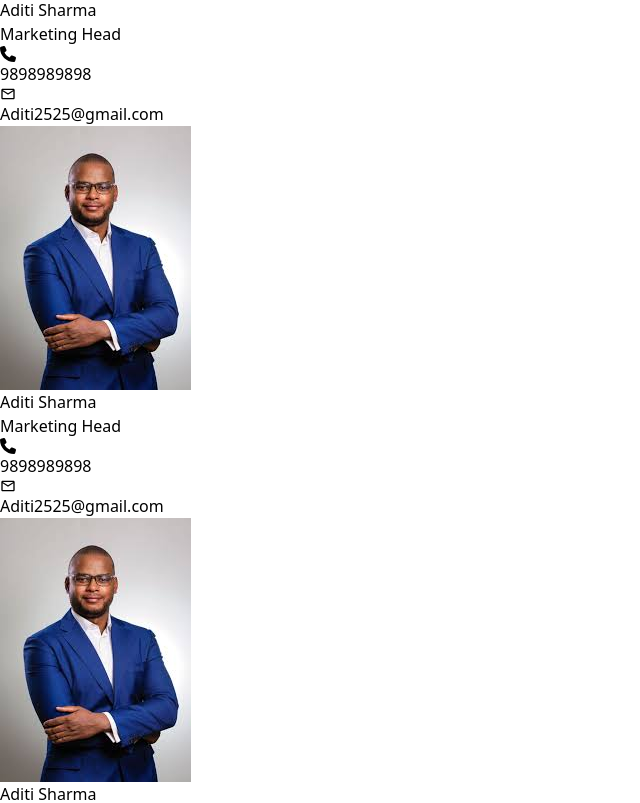
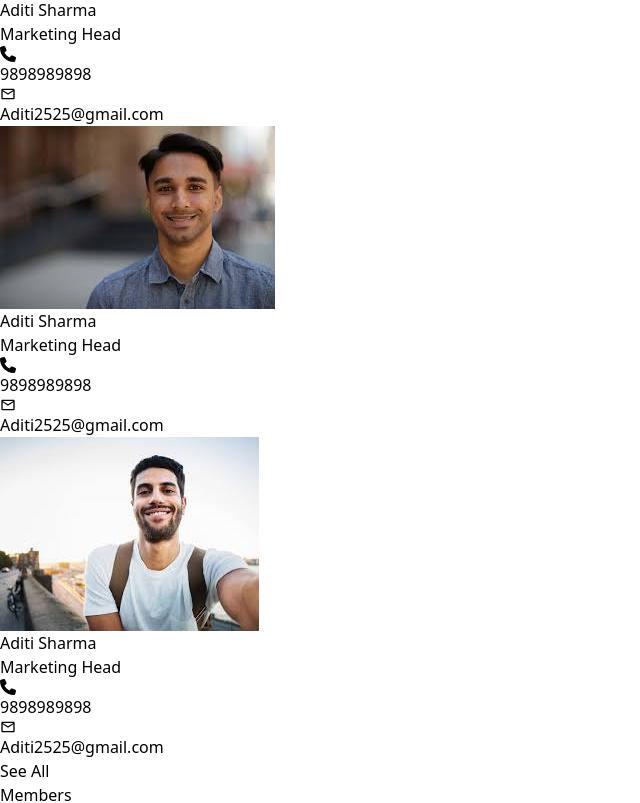
Before and after one commit to 0107shubham/globixo, a Next.js app: page / in a window 1280 px wide. Shown: the part 8925-9728 px from the top of the page, without its empty margins (0-640 px from the left). Built offline with nearby package versions, Linux system fonts and the light colour scheme.

Commit message:
update meember image

```diff
--- a/src/app/components/Member/MemberDesk.js
+++ b/src/app/components/Member/MemberDesk.js
@@ -1,6 +1,8 @@
 import React from "react";
 import Image from "next/image";
 import men1 from "../../Assetes/men1.jpeg";
+import men2 from "../../Assetes/men2.jpeg";
+import men3 from "../../Assetes/men3.jpeg";
 import { FaPhone } from "react-icons/fa6";
 import { MdOutlineMail } from "react-icons/md";
 
@@ -44,8 +46,8 @@ const MemberDesk = () => {
           <div className="flex gap-3 ">
             <div>
               <Image
-                src={men1}
-                alt={men1}
+                src={men3}
+                alt={men3}
                 className="h-[60px] w-[60px] rounded-full"
               />{" "}
             </div>
@@ -75,8 +77,8 @@ const MemberDesk = () => {
           <div className="flex gap-3 ">
             <div>
               <Image
-                src={men1}
-                alt={men1}
+                src={men2}
+                alt={men2}
                 className="h-[60px] w-[60px] rounded-full"
               />{" "}
             </div>
```
